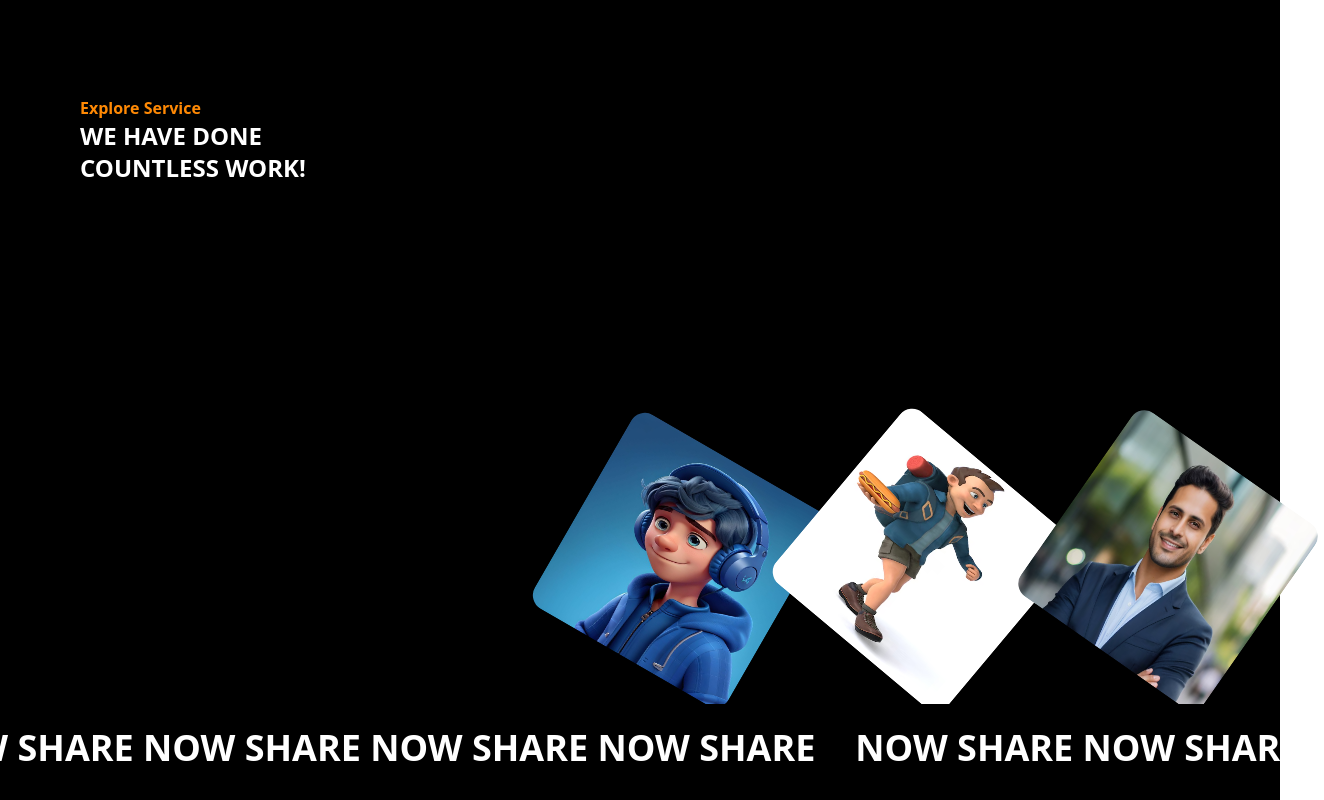
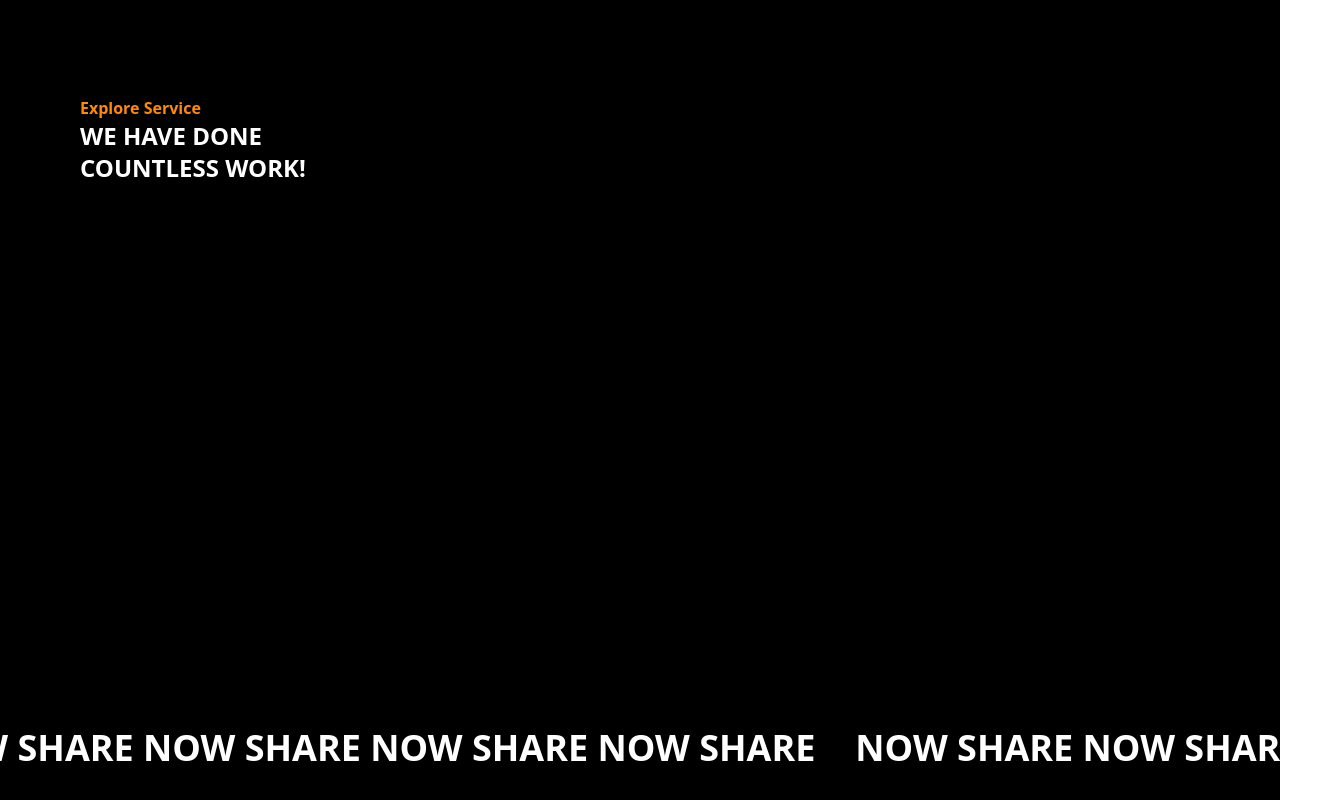
Before and after one commit to mdaasim77/Framer-Motion, a React (Vite) app: page / in a window 1280 px wide. Shown: the top 800 px of the page, 1324 px wide, since content can reach past the window. Built offline with nearby package versions, Linux system fonts and the light colour scheme; a web font is replaced by a local one.

Commit message:
same as old

```diff
--- a/src/Section/Home.jsx
+++ b/src/Section/Home.jsx
@@ -83,7 +83,7 @@ const Home = () => {
 
         {/* images box START */}
         <div className="relative top-[35vh]">
-          <motion.div className=" justify-end flex gap-5">
+          <motion.div style={{ x, y }} className=" justify-end flex gap-5">
             <motion.img
               src="/src/Assets/boy.jpg"
               alt="Astronot"
```
